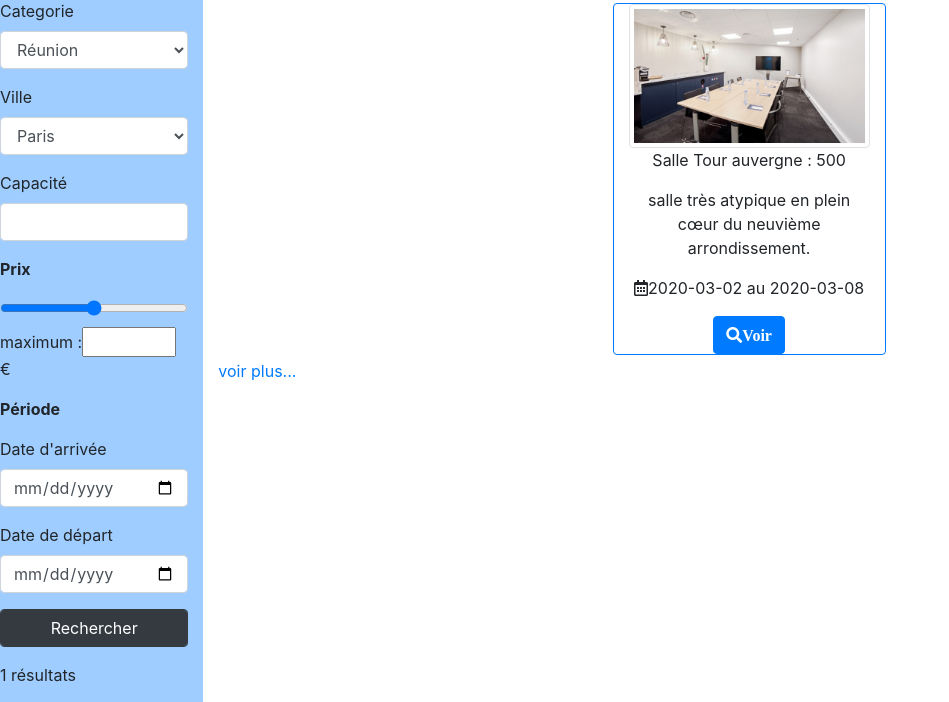
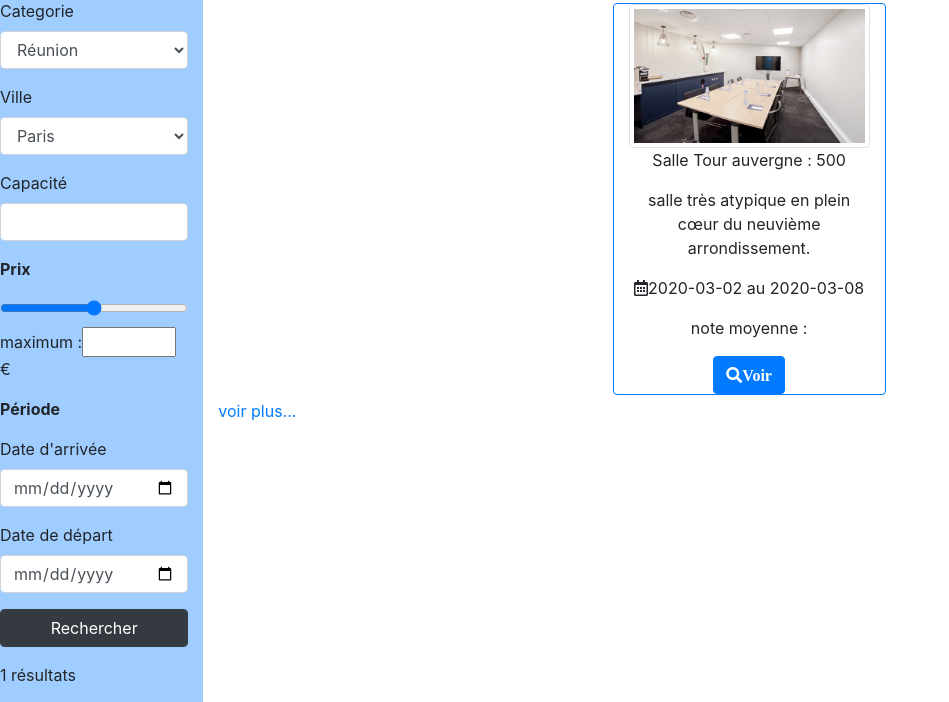
Before and after one commit to Damiko94/switch, a PHP site: page /switch/acceuil.php in a window 1280 px wide. Shown: the part 173-875 px from the top of the page, without its empty margins (0-949 px from the left). Run offline with PHP 8.4, Linux system fonts and the light colour scheme; data comes from the database, SQL or seed files in the repository; data that the repository does not hold is empty; some libraries are stand-ins or nearby versions.

Commit message:
<Test>essai affichage note moyenne sur fiche produit de la page d'acceuil

```diff
--- a/acceuil.php
+++ b/acceuil.php
@@ -135,7 +135,7 @@ vd($_SESSION);
                         echo '<p>' . $produits['titre'] . ' : ' . $produits['prix'] . '</p>';
                         echo '<p style="overflow: hidden">' . $produits['description'] . '</p>';
                         echo '<p><i class="far fa-calendar-alt"></i>' . $produits['date_arrivee'] . ' au ' . $produits['date_depart'] . '</p>';
-                        echo '<a href="fiche_produit.php?id_produit=' . $produits['id_produit'] . '" class="btn btn-primary"><i class="fas fa-search">Voir</i></a>';
+                        echo '<div><p>note moyenne : ' . $produits['NOTE'] . '</p><a href="fiche_produit.php?id_produit=' . $produits['id_produit'] . '" class="btn btn-primary"><i class="fas fa-search">Voir</i></a></div>';
                         echo '</div>';
                     }
                 } else {
@@ -146,7 +146,7 @@ vd($_SESSION);
                         echo '<p>' . $produits['titre'] . ' : ' . $produits['prix'] . '</p>';
                         echo '<p style="overflow: hidden">' . $produits['description'] . '</p>';
                         echo '<p><i class="far fa-calendar-alt"></i>' . $produits['date_arrivee'] . ' au ' . $produits['date_depart'] . '</p>';
-                        echo '<a href="fiche_produit.php?id_produit=' . $produits['id_produit'] . '" class="btn btn-primary"><i class="fas fa-search">Voir</i></a>';
+                        echo '<div><p>note moyenne : ' . $produits['NOTE'] . '</p><a href="fiche_produit.php?id_produit=' . $produits['id_produit'] . '" class="btn btn-primary"><i class="fas fa-search">Voir</i></a></div>';
                         echo '</div>';
                     }
                 }
```
Also changed, not shown: fiche_produit.php (+6 -4 lines).
